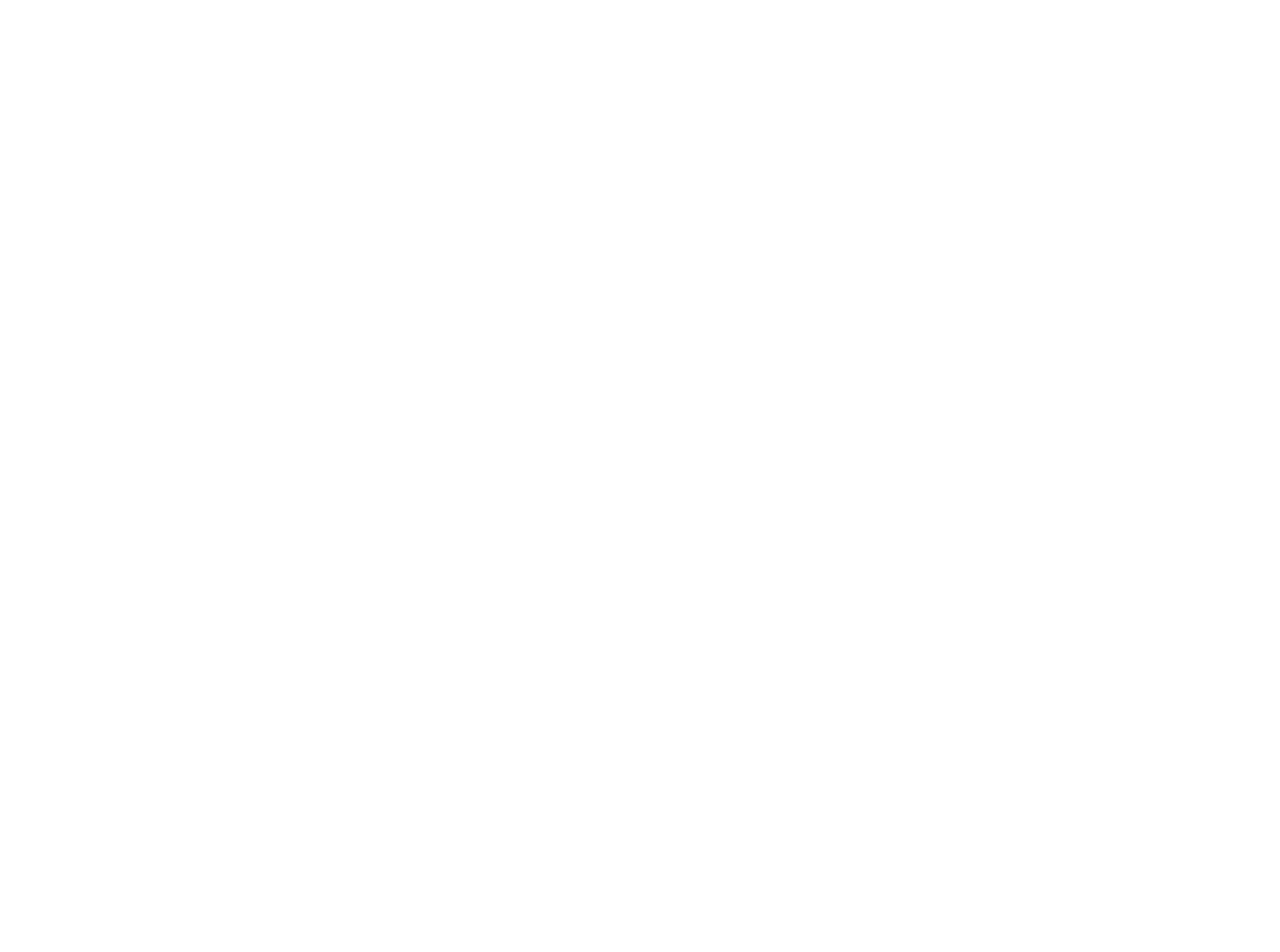
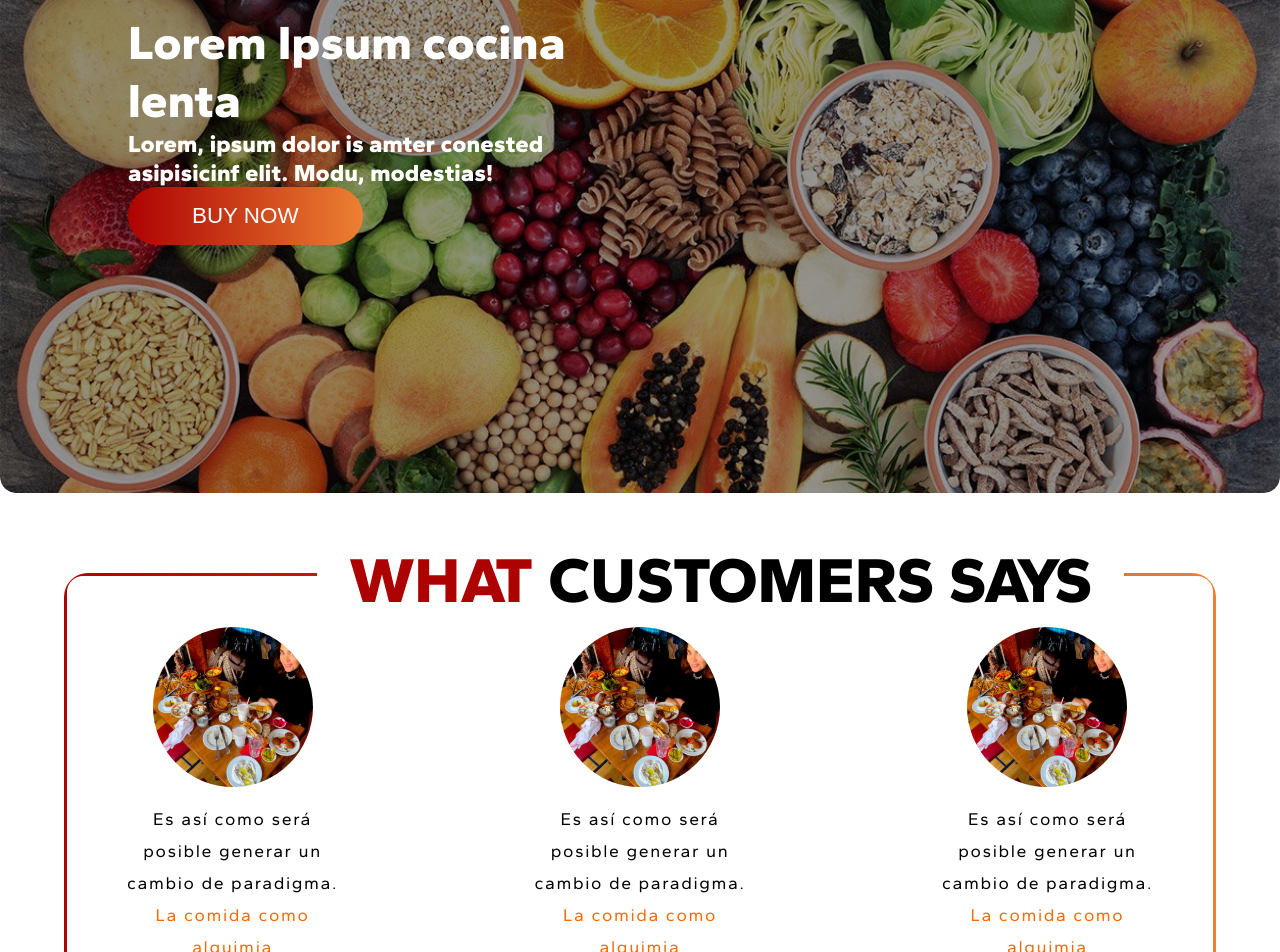
Before and after one commit to ValeriaGongar/resto_app, a React (Create React App) app in the folder menu-resto/: page / in a window 1280 px wide. Shown: the part 1600-2552 px from the top of the page. Before the commit the page ends 1405 px from the top, so only its background shows below. Built offline with nearby package versions, Linux system fonts and the light colour scheme.

Commit message:
portafolio ytestimonials

```diff
--- a/menu-resto/src/components/Portfolio.jsx
+++ b/menu-resto/src/components/Portfolio.jsx
@@ -1,7 +1,79 @@
 import React from 'react'
-
+import styled from "styled-components";
+import background from "../assets/portafolio01.svg"
 export default function Portfolio() {
   return (
-    <div></div>
+    <Section id="portfolio">
+      <div className="background">
+        <img src={background} alt="portback" />
+      </div>
+      <div className="content">
+        <h1> Lorem Ipsum cocina lenta</h1>
+        <h2>
+          Lorem, ipsum dolor is amter conested asipisicinf elit. Modu, modestias!
+        </h2>
+        <button> Buy Now </button>
+      </div>
+      </Section>
   )
 }
+
+const Section= styled.section`
+height:80vh;
+position:relative;
+border-radius:5rem;
+&:hover {
+  .background{
+    img{
+    transform: scale(1.2);
+    }
+  }
+}
+.background {
+  height: 100%;
+  max-width: 100%;
+  overflow:hidden;
+  border-radius: 1rem;
+  img {
+    object-fit:cover;
+    width: 100%;
+    height: 100%;
+    filter:brightness(60%);
+    border-radius: 1rem;
+    transition: 0.8s ease-in-out;
+
+  }
+}
+.content{
+  position: absolute;
+  top:25%;
+  left:10%;
+  color:white;
+  display: flex;
+  flex-direction: column;
+  gap: 1 rem;
+  justify-content: center;
+  align-items:flex-start;
+  h1{
+    font-size:3rem;
+    width:60%;
+  }
+  h2{
+    width: 60%;
+  }
+  button {
+    border: none;
+    padding: 1rem 4rem;
+    font-size: 1.4rem;
+    color:white;
+    cursor: pointer;
+    background:linear-gradient(to right, #AD0202, #ED8032);
+    border-radius:4rem;
+    transition: 0.5s ease-in-out;
+    text-transform: uppercase;
+    &:hover{
+      background:linear-gradient(to left, #AD0202, #ED8032);
+    }
+  }
+}
+`;
--- a/menu-resto/src/components/ReusableStyles.jsx
+++ b/menu-resto/src/components/ReusableStyles.jsx
@@ -1,4 +1,13 @@
 import {css} from 'styled-components';
+export const imageZoomEffect= css `
+
+img{
+    transition: 0.8s ease-in-out;
+    &:hover {
+        transform: scale(1.2);
+    }
+}
+`;
 export const TitleStyles= css`
 .title{
     text-align:center;
@@ -12,6 +21,7 @@ export const TitleStyles= css`
             color:#AD0202;
         }
     }
+
     .yellow{
         color: #F46A06;
     }
@@ -25,7 +35,7 @@ export const TitleStyles= css`
 @media screen and (min-width:260px) and (max-width:1080px){
 .title {
     gap:1rem;
-    h2{
+    h1{
         font-size: 2rem;
     }
     p{
@@ -34,12 +44,3 @@ export const TitleStyles= css`
   }
 }
 `;
-
-export const imageZoomEffect= css`
-img{
-    transition:0ms.8s ease-in-out;
-    &:hover{
-        transform: scale(1.2);
-    }
-}
-`
--- a/menu-resto/src/components/Services.jsx
+++ b/menu-resto/src/components/Services.jsx
@@ -64,6 +64,9 @@ ${TitleStyles};
     text-align: center;
     line-height: 2rem;
     font-size: 1.2rem;
+      span{
+          color:#AD0202 ;
+      }
 
   }
   button{
--- a/menu-resto/src/components/Testimonials.jsx
+++ b/menu-resto/src/components/Testimonials.jsx
@@ -1,7 +1,114 @@
-import React from 'react'
-
+import React from 'react';
+import styled from "styled-components";
+import avatar1 from "../assets/avataremu.svg";
+import { imageZoomEffect, TitleStyles } from "./ReusableStyles";
 export default function Testimonials() {
   return (
-    <div></div>
-  )
+    <Section id="testimonials">
+     <div className="container">
+      <div className="title">
+        <h1>
+          <span>What</span> Customers says
+        </h1>
+        </div>
+        <div className="testimonials">
+          <div className="testimonial">
+            <div className="image">
+              <img src={avatar1} alt="" />
+            </div>
+            <p>
+              Es así como será posible generar un cambio de paradigma.
+              <span> La comida como alquimia</span>
+            </p>
+          </div>
+          <div className="testimonial">
+            <div className="image">
+              <img src={avatar1} alt="" />
+            </div>
+            <p>
+              Es así como será posible generar un cambio de paradigma.
+              <span> La comida como alquimia</span>
+            </p>
+          </div>
+          <div className="testimonial">
+            <div className="image">
+              <img src={avatar1} alt="" />
+            </div>
+            <p>
+              Es así como será posible generar un cambio de paradigma.
+              <span> La comida como alquimia</span>
+            </p>
+          </div>
+        </div>
+        </div>
+    </Section>
+  );
 }
+const Section = styled.section `
+margin:5vw;
+background:linear-gradient(to right, #AD0202, #ED8032);
+padding: 0.2rem;
+border-radius: 1.5rem;
+position: relative;
+.container{
+  margin:0rem;
+  padding-top: 1vw;
+  padding-bottom:4vw;
+  background-color:white;
+  border-radius:1rem;
+  ${TitleStyles};
+  .title{
+    position:absolute;
+    top: -2rem;
+    left: 22%;
+    padding:0 2rem;
+    background-color: white;
+  }
+  .testimonials{
+    display: flex;
+    justify-content: space-between;
+    align-items:center;
+    gap:6vw;
+    margin-top: 3vw;
+    .testimonial{
+      padding: 0 4vw;
+      display: flex;
+      flex-direction:column;
+      align-items: center;
+      text-align: center;
+      gap: 1rem;
+      p{
+        font-size: 1.1rem;
+        line-height: 2rem;
+        letter-spacing:0.1rem;
+        span{
+          color: #F46A06;
+        }
+
+      }
+
+      ${imageZoomEffect};
+      .image{
+        overflow: hidden;
+        width: max-content;
+        max-height:10rem;
+        border-radius: 10rem;
+        img {
+          height:10rem;
+        }
+      }
+    }
+  }
+}
+@media screen and (min-width: 260px) and (max-width: 1080px) {
+  .container {
+    .title {
+      position: initial;
+      background-color: transparent;
+    }
+    .testimonials {
+      flex-direction: column;
+    }
+  }
+}
+`;
```
Also changed, not shown: menu-resto/src/assets/avataremu.svg (added), menu-resto/src/assets/portafolio01.svg (added).
